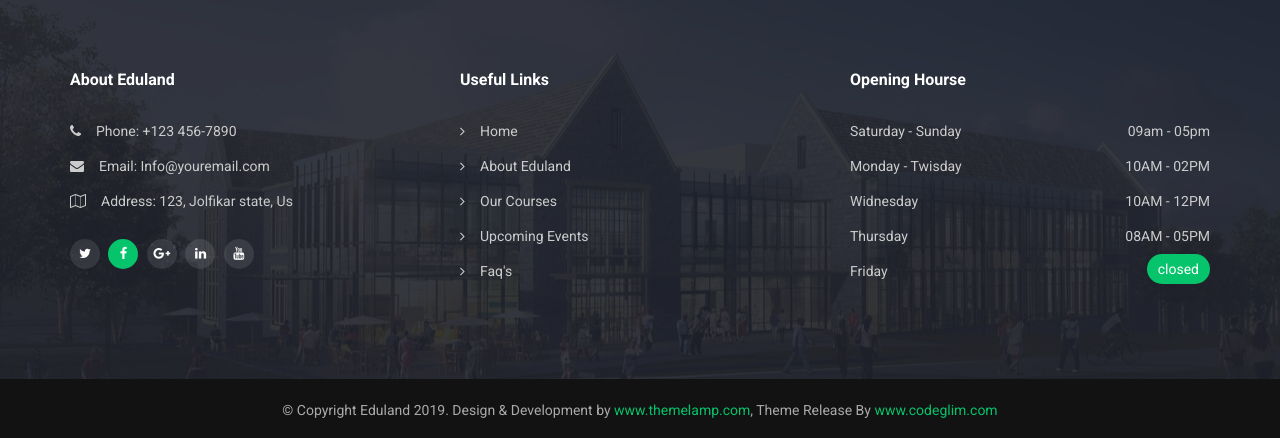
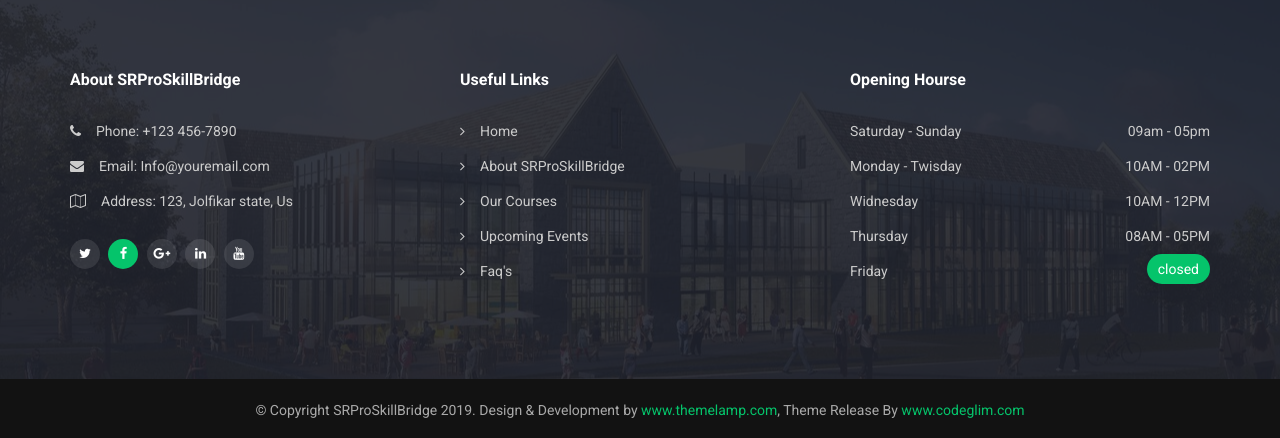
Before and after one commit to SaiReddyA/GitLad-CiCd.pipeline.deployment, a plain HTML site: page contact.html in a window 1280 px wide. Shown: the part 1224-1662 px from the top of the page. Drawn offline with Linux system fonts and the light colour scheme.

Commit message:
Name changes

```diff
--- a/contact.html
+++ b/contact.html
@@ -10,7 +10,7 @@
 		<meta name="viewport" content="width=device-width, initial-scale=1, shrink-to-fit=no">
 
 		<!-- Title -->
-		<title>Eduland &minus; Education & Courses HTML5 Template</title>
+		<title>SRProSkillBridge &minus; Education & Courses HTML5 Template</title>
 
 		<!-- Favicon -->
 		<link rel="icon" type="image/png" href="images/favicon.png">
@@ -37,12 +37,12 @@
         <!-- Magnific Popup -->
 		<link rel="stylesheet" href="css/magnific-popup.css">
 
-		<!-- Eduland Stylesheet -->
+		<!-- SRProSkillBridge Stylesheet -->
         <link rel="stylesheet" href="css/normalize.css">
         <link rel="stylesheet" href="style.css">
         <link rel="stylesheet" href="css/responsive.css">
 
-		<!-- Eduland Colors -->
+		<!-- SRProSkillBridge Colors -->
 		<link rel="stylesheet" href="css/colors/color1.css">
 
     </head>
@@ -249,7 +249,7 @@
 						<div class="col-lg-4 col-md-6 col-12">
 							<!-- About -->
 							<div class="single-widget about">
-								<h2>About Eduland</h2>
+								<h2>About SRProSkillBridge</h2>
 								<ul class="list">
 									<li><i class="fa fa-phone"></i>Phone: +123 456-7890 </li>
 									<li><i class="fa fa-envelope"></i>Email: <a href="mailto:info@youremail.com">Info@youremail.com</a></li>
@@ -273,7 +273,7 @@
 								<h2>Useful Links</h2>
 								<ul>
 									<li><i class="fa fa-angle-right"></i><a href="#">Home</a></li>
-									<li><i class="fa fa-angle-right"></i><a href="#">About Eduland</a></li>
+									<li><i class="fa fa-angle-right"></i><a href="#">About SRProSkillBridge</a></li>
 									<li><i class="fa fa-angle-right"></i><a href="#">Our Courses</a></li>
 									<li><i class="fa fa-angle-right"></i><a href="#">Upcoming Events</a></li>
 									<li><i class="fa fa-angle-right"></i><a href="#">Faq's</a></li>
@@ -306,7 +306,7 @@
 						<div class="col-12">
 							<!-- Copyright -->
 							<div class="copyright">
-								<p>© Copyright Eduland 2019. Design & Development by <a href="http://themelamp.com">www.themelamp.com</a>, Theme Release By <a href="http://codeglim.com">www.codeglim.com</a></p>
+								<p>© Copyright SRProSkillBridge 2019. Design & Development by <a href="http://themelamp.com">www.themelamp.com</a>, Theme Release By <a href="http://codeglim.com">www.codeglim.com</a></p>
 							</div>
 							<!--/ End Copyright -->
 						</div>
```
Also changed, not shown: courses.html (+6 -6 lines), index.html (+5 -5 lines).
